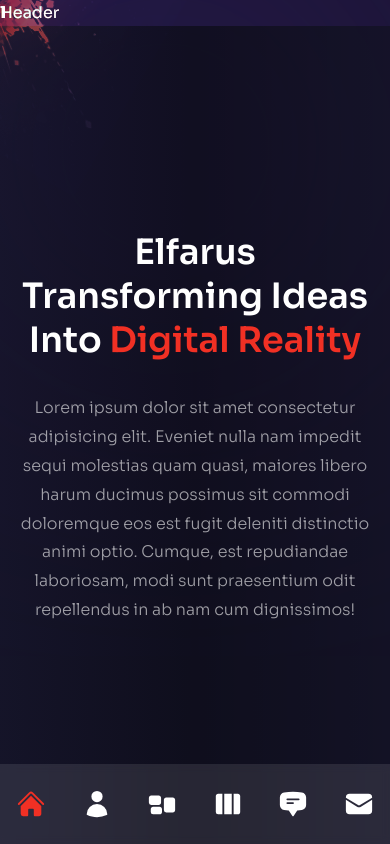
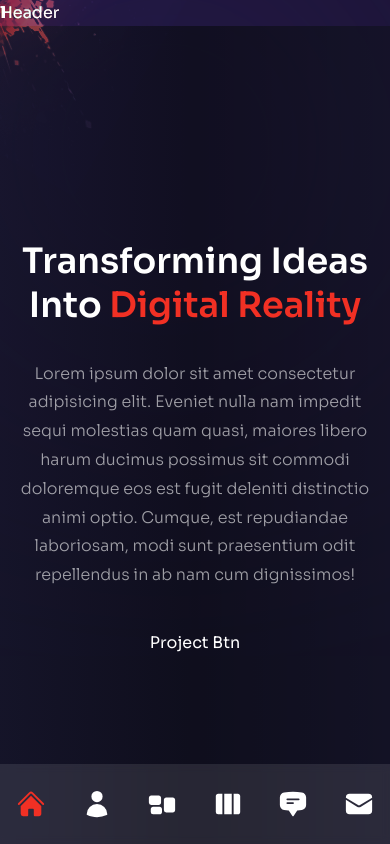
Before and after one commit to Besufekad-HAZ/Elfarus-Portfolio, a Next.js app: page / in a window 390 px wide. Built offline with nearby package versions, Linux system fonts and the light colour scheme.

Commit message:
Fill out and design the home page and fix some responsiveness, layout and size issues

```diff
--- a/pages/index.js
+++ b/pages/index.js
@@ -18,12 +18,12 @@ const Home = () => {
       {/* Text */}
       <div className="w-full h-full bg-gradient-to-r from-primary/10 via-black/30 to-black/10">
         <div
-          className="text-center flex flex-col justify-center xl:pt-40
+          className="text-center flex flex-col justify-center xl:pt-40 xl:text-left
         h-full container mx-auto"
         >
           {/* title */}
           <h1 className="h1">
-            Elfarus <br />Transforming Ideas <br /> Into{" "}
+            Transforming Ideas <br /> Into{" "}
             <span className="text-accent">Digital Reality</span>
           </h1>
           {/* Subtitle */}
@@ -34,6 +34,10 @@ const Home = () => {
             distinctio animi optio. Cumque, est repudiandae laboriosam, modi
             sunt praesentium odit repellendus in ab nam cum dignissimos!
           </p>
+          {/* button */}
+          <div className="flex justify-center xl:hidden relative">
+            <ProjectBtn />
+          </div>
         </div>
       </div>
       {/* Image */}
```
